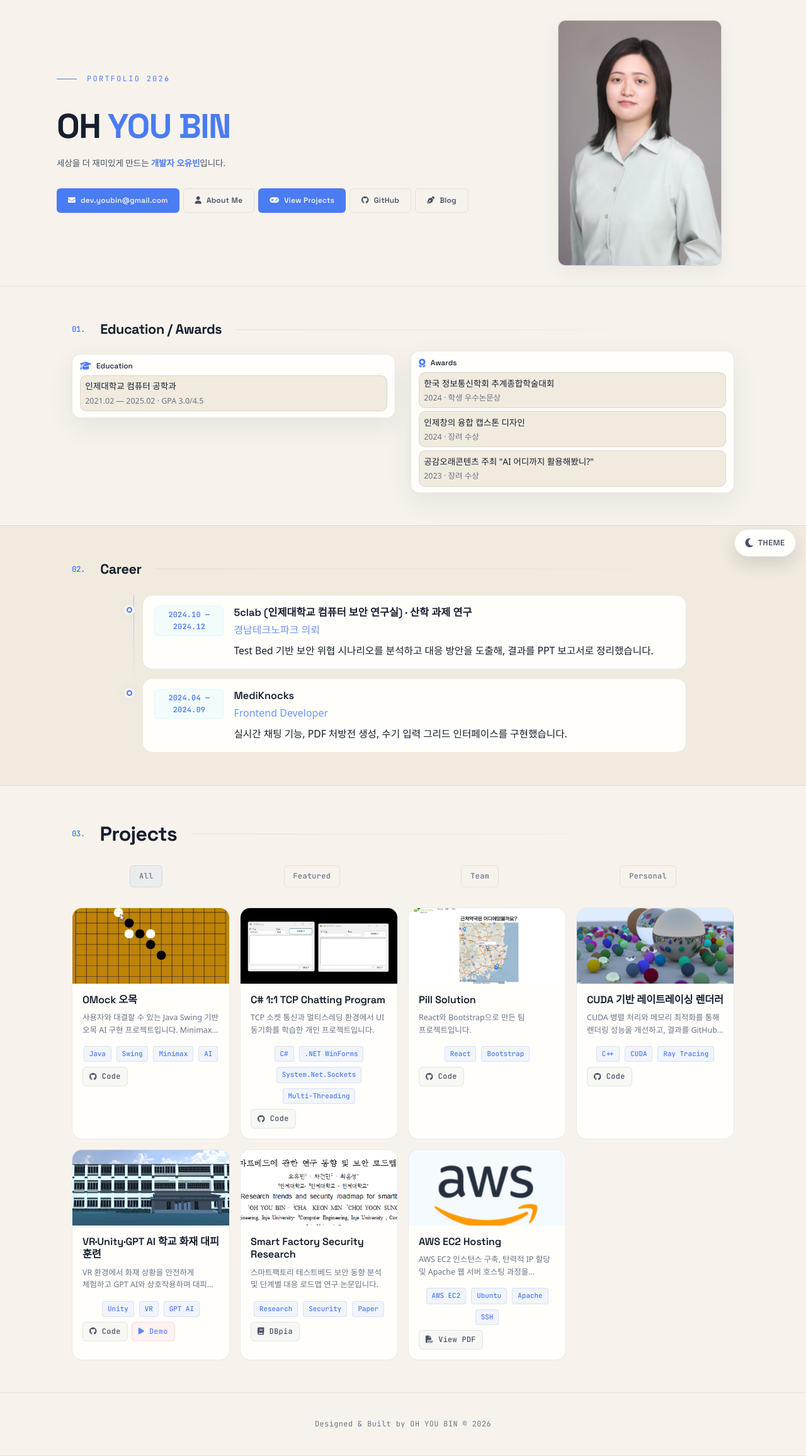
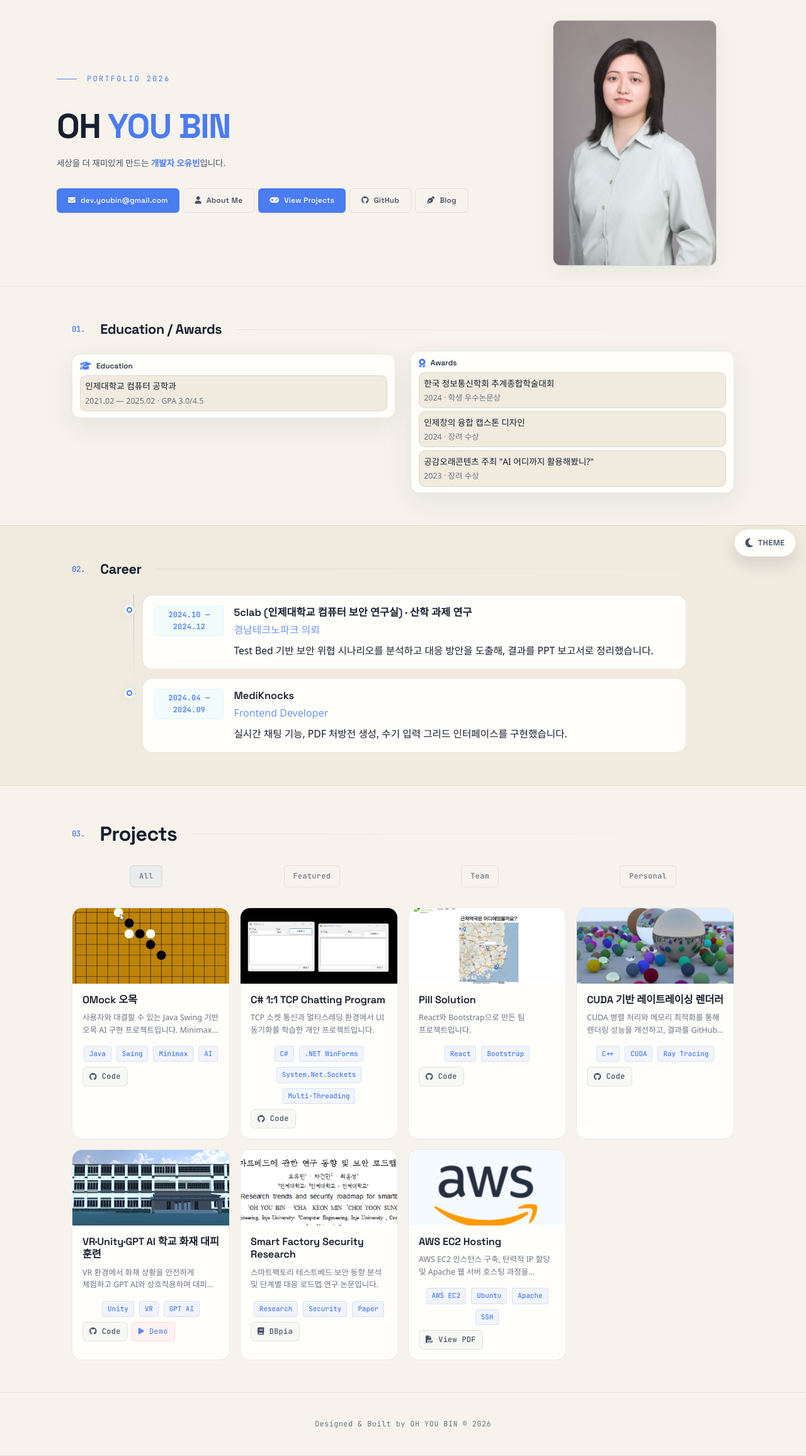
Before and after one commit to eye2ffect/eye2ffect.github.io, a Jekyll site: the page built from index.html, in a window 1280 px wide. Shown: the whole page at 63% size. Built offline with Jekyll 4.4.1, drawn with Linux system fonts in a browser that asks for light colours; some web fonts are replaced.

Commit message:
Refine hero profile framing

```diff
--- a/assets/css/main.css
+++ b/assets/css/main.css
@@ -370,7 +370,7 @@ html {
 
 .hero-left { max-width: 720px; }
 
-.hero-right { display: flex; justify-content: flex-start; margin-left: -2.75rem; }
+.hero-right { display: flex; justify-content: flex-start; margin-left: -3.25rem; }
 
 .hero-profile-wrap {
   border-radius: 12px;
@@ -395,8 +395,8 @@ html {
   border-radius: 8px;
   object-fit: cover; /* crop to fill container */
   object-position: center var(--profile-object-position); /* crop to show face-to-waist */
-  transform: scale(1.12);
-  transform-origin: center 16%;
+  transform: scale(1.06);
+  transform-origin: center 18%;
   filter: var(--profile-filter);
   background: transparent;
 }
@@ -407,7 +407,7 @@ html {
   .hero-profile-wrap { max-width: 200px; aspect-ratio: 2 / 3; height: auto; }
   .hero-profile {
     object-position: center 12%;
-    transform: scale(1.08);
+    transform: scale(1.04);
   }
 }
 
```
